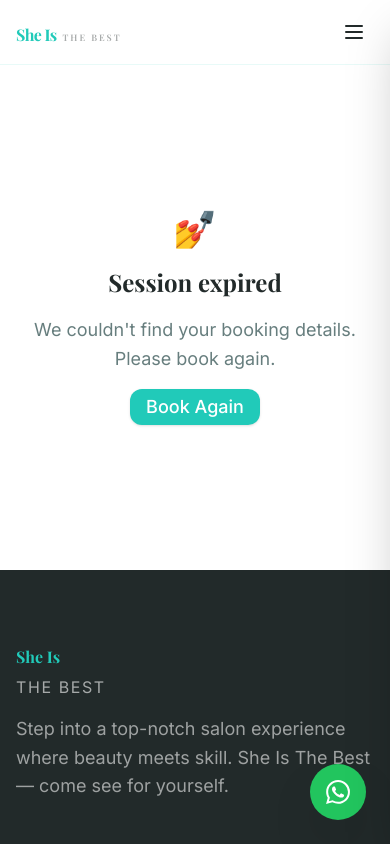
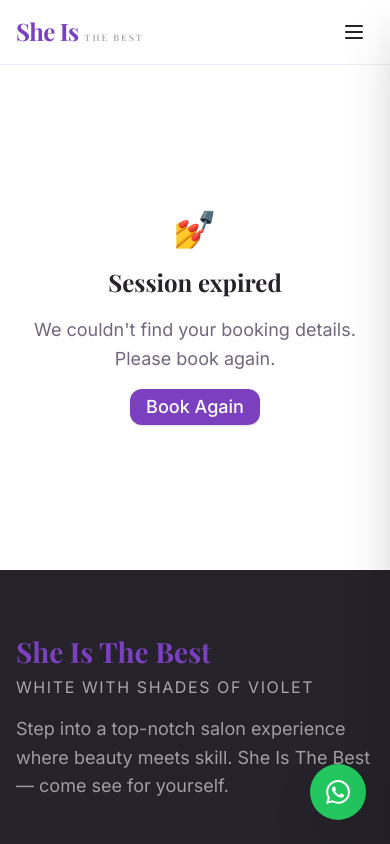
Before and after one commit to Sphile2012/spiffy-treacle-bd7029, a React (Vite) app: page /booking-confirmed in a window 390 px wide. Shown: the top 844 px of the page. Built offline with nearby package versions, Linux system fonts and the light colour scheme; a web font is replaced by a local one.

Commit message:
Change color scheme to white + violet, remove all pink/teal, fix mobile viewport font

```diff
--- a/index.html
+++ b/index.html
@@ -2,6 +2,7 @@
 <html lang="en">
   <head>
     <meta charset="UTF-8" />
+    <meta name="viewport" content="width=device-width, initial-scale=1.0" />
     <link rel="icon" type="image/png" href="/favicon.ico" />
     <title>She Is The Best</title>
   </head>
--- a/src/components/AnnouncementBanner.jsx
+++ b/src/components/AnnouncementBanner.jsx
@@ -7,7 +7,7 @@ const TYPE_STYLES = {
   info:    { banner: "bg-blue-50 border-blue-200 text-blue-900",    icon: "ℹ️" },
   warning: { banner: "bg-amber-50 border-amber-200 text-amber-900", icon: "⚠️" },
   success: { banner: "bg-green-50 border-green-200 text-green-900", icon: "✅" },
-  promo:   { banner: "bg-pink-50 border-pink-200 text-pink-900",    icon: "🎉" },
+  promo:   { banner: "bg-violet-50 border-violet-200 text-violet-900",    icon: "🎉" },
 };
 
 export default function AnnouncementBanner() {
--- a/src/components/Footer.jsx
+++ b/src/components/Footer.jsx
@@ -11,8 +11,8 @@ export default function Footer() {
         <div className="grid grid-cols-1 md:grid-cols-3 gap-12">
           <div>
             <h3 className="font-heading text-2xl font-bold text-background mb-4">
-              <span className="text-primary font-black">She Is</span>
-              <span className="block text-xs font-body font-light tracking-widest text-background/60 uppercase mt-1">The Best</span>
+              <span className="text-primary font-black">She Is The Best</span>
+              <span className="block text-xs font-body font-light tracking-widest text-background/60 uppercase mt-1">White With Shades Of Violet</span>
             </h3>
             <p className="text-sm leading-relaxed opacity-70">
               Step into a top-notch salon experience where beauty meets skill. She Is The Best — come see for yourself.
--- a/src/index.css
+++ b/src/index.css
@@ -9,86 +9,89 @@
     --font-heading: 'Playfair Display', Georgia, serif;
     --font-body: 'Inter', -apple-system, BlinkMacSystemFont, 'Segoe UI', Roboto, sans-serif;
 
-    /* White with shades of turquoise */
+    /* White with shades of violet */
     --background: 0 0% 100%;
-    --foreground: 180 10% 15%;
+    --foreground: 262 10% 15%;
     --card: 0 0% 100%;
-    --card-foreground: 180 10% 15%;
+    --card-foreground: 262 10% 15%;
     --popover: 0 0% 100%;
-    --popover-foreground: 180 10% 15%;
-    --primary: 174 72% 46%;
+    --popover-foreground: 262 10% 15%;
+    /* Primary: Violet shade */
+    --primary: 268 50% 50%;
     --primary-foreground: 0 0% 100%;
-    --secondary: 174 50% 95%;
-    --secondary-foreground: 174 30% 25%;
-    --muted: 180 20% 96%;
-    --muted-foreground: 180 10% 45%;
-    --accent: 174 50% 88%;
-    --accent-foreground: 174 30% 15%;
+    /* Secondary: Light violet */
+    --secondary: 262 60% 96%;
+    --secondary-foreground: 262 50% 25%;
+    /* Muted: Very light gray with hint of violet */
+    --muted: 262 20% 96%;
+    --muted-foreground: 262 10% 45%;
+    /* Accent: Violet shade */
+    --accent: 262 70% 55%;
+    --accent-foreground: 0 0% 100%;
     --destructive: 0 84.2% 60.2%;
     --destructive-foreground: 0 0% 98%;
-    --border: 180 20% 90%;
-    --input: 180 20% 90%;
-    --ring: 174 72% 46%;
-    --chart-1: 174 72% 46%;
-    --chart-2: 174 50% 60%;
-    --chart-3: 174 40% 52%;
-    --chart-4: 174 35% 65%;
-    --chart-5: 174 28% 55%;
-    --gold: 174 72% 46%;
+    --border: 262 20% 90%;
+    --input: 262 20% 90%;
+    --ring: 268 50% 50%;
+    --chart-1: 268 50% 50%;
+    --chart-2: 262 60% 70%;
+    --chart-3: 262 40% 60%;
+    --chart-4: 262 60% 80%;
+    --chart-5: 262 50% 50%;
+    --gold: 262 70% 55%;
     --gold-foreground: 0 0% 100%;
     --radius: 0.75rem;
     --sidebar-background: 0 0% 98%;
-    --sidebar-foreground: 180 10% 20%;
-    --sidebar-primary: 174 72% 46%;
+    --sidebar-foreground: 262 10% 20%;
+    --sidebar-primary: 268 50% 50%;
     --sidebar-primary-foreground: 0 0% 100%;
-    --sidebar-accent: 174 50% 95%;
-    --sidebar-accent-foreground: 174 30% 20%;
-    --sidebar-border: 180 15% 92%;
-    --sidebar-ring: 174 72% 46%;
+    --sidebar-accent: 262 70% 55%;
+    --sidebar-accent-foreground: 0 0% 100%;
+    --sidebar-border: 262 15% 92%;
+    --sidebar-ring: 268 50% 50%;
   }
 
   .dark {
-    --background: 180 10% 8%;
+    --background: 262 10% 8%;
     --foreground: 0 0% 95%;
-    --card: 180 10% 10%;
+    --card: 262 10% 10%;
     --card-foreground: 0 0% 95%;
-    --popover: 180 10% 10%;
+    --popover: 262 10% 10%;
     --popover-foreground: 0 0% 95%;
-    --primary: 174 72% 50%;
+    --primary: 268 50% 55%;
     --primary-foreground: 0 0% 100%;
-    --secondary: 174 30% 20%;
-    --secondary-foreground: 174 50% 90%;
-    --muted: 180 15% 15%;
-    --muted-foreground: 180 10% 65%;
-    --accent: 174 30% 20%;
-    --accent-foreground: 174 50% 90%;
+    --secondary: 262 30% 20%;
+    --secondary-foreground: 262 50% 90%;
+    --muted: 262 15% 15%;
+    --muted-foreground: 262 10% 65%;
+    --accent: 262 70% 55%;
+    --accent-foreground: 0 0% 100%;
     --destructive: 0 62.8% 30.6%;
     --destructive-foreground: 0 0% 98%;
-    --border: 180 15% 20%;
-    --input: 180 15% 20%;
-    --ring: 174 72% 50%;
-    --chart-1: 174 72% 50%;
-    --chart-2: 174 50% 55%;
-    --chart-3: 174 40% 60%;
-    --chart-4: 174 35% 50%;
-    --chart-5: 174 28% 52%;
-    --sidebar-background: 180 10% 8%;
+    --border: 262 15% 20%;
+    --input: 262 15% 20%;
+    --ring: 268 50% 55%;
+    --chart-1: 268 50% 55%;
+    --chart-2: 262 60% 70%;
+    --chart-3: 262 40% 60%;
+    --chart-4: 262 60% 45%;
+    --chart-5: 262 50% 50%;
+    --sidebar-background: 262 10% 8%;
     --sidebar-foreground: 0 0% 95%;
-    --sidebar-primary: 174 72% 50%;
+    --sidebar-primary: 268 50% 55%;
     --sidebar-primary-foreground: 0 0% 100%;
-    --sidebar-accent: 174 30% 20%;
-    --sidebar-accent-foreground: 174 50% 90%;
-    --sidebar-border: 180 15% 20%;
-    --sidebar-ring: 174 72% 50%;
+    --sidebar-accent: 262 70% 55%;
+    --sidebar-accent-foreground: 0 0% 100%;
+    --sidebar-border: 262 15% 20%;
+    --sidebar-ring: 268 50% 55%;
   }
 }
 
 @layer base {
   html {
     scroll-behavior: smooth;
-    font-size: 16px; /* desktop default */
+    font-size: 16px;
     -webkit-text-size-adjust: 100%;
-    text-size-adjust: 100%;
   }
 
   * {
@@ -102,10 +105,6 @@
     line-height: 1.6;
     -webkit-font-smoothing: antialiased;
     -moz-osx-font-smoothing: grayscale;
-  }
-
-  p, span, label, input, textarea, select, button, a, li, td, th {
-    font-size: 1rem;
   }
 
   /* Headings use Playfair Display */
--- a/src/pages/Admin.jsx
+++ b/src/pages/Admin.jsx
@@ -358,7 +358,7 @@ function Dashboard() {
                     { value: "info", label: "ℹ️ Info", color: "bg-blue-50 border-blue-200 text-blue-800" },
                     { value: "warning", label: "⚠️ Warning", color: "bg-amber-50 border-amber-200 text-amber-800" },
                     { value: "success", label: "✅ Good News", color: "bg-green-50 border-green-200 text-green-800" },
-                    { value: "promo", label: "🎉 Promo", color: "bg-pink-50 border-pink-200 text-pink-800" },
+                    { value: "promo", label: "🎉 Promo", color: "bg-violet-50 border-violet-200 text-violet-800" },
                   ].map(t => (
                     <button key={t.value} type="button"
                       onClick={() => setNewType(t.value)}
@@ -387,7 +387,7 @@ function Dashboard() {
                     info: "bg-blue-50 border-blue-200 text-blue-900",
                     warning: "bg-amber-50 border-amber-200 text-amber-900",
                     success: "bg-green-50 border-green-200 text-green-900",
-                    promo: "bg-pink-50 border-pink-200 text-pink-900",
+                    promo: "bg-violet-50 border-violet-200 text-violet-900",
                   };
                   const icons = { info: "ℹ️", warning: "⚠️", success: "✅", promo: "🎉" };
                   const isEditing = editingAnn?.id === a.id;
--- a/src/pages/Gallery.jsx
+++ b/src/pages/Gallery.jsx
@@ -54,7 +54,7 @@ export default function Gallery() {
           whileInView={{ opacity: 1, y: 0 }}
           viewport={{ once: true }}
           className="text-center mt-16 p-10 rounded-3xl"
-          style={{ background: "linear-gradient(135deg, #f0fdfa, #e0f7f5)", border: "1px solid rgba(20,184,166,0.15)" }}
+          style={{ background: "linear-gradient(135deg, #f5f3ff, #ede9fe)", border: "1px solid rgba(111,64,191,0.12)" }}
         >
           <span className="text-4xl block mb-4">💅🪭🌸</span>
           <h3 className="font-heading text-2xl font-bold text-foreground mb-3 italic">
--- a/src/pages/Services.jsx
+++ b/src/pages/Services.jsx
@@ -124,7 +124,7 @@ export default function Services() {
           whileInView={{ opacity: 1, y: 0 }}
           viewport={{ once: true }}
           className="mt-16 rounded-3xl overflow-hidden"
-          style={{ background: "linear-gradient(135deg, #fdf6f7, #fef9f0)" }}
+          style={{ background: "linear-gradient(135deg, #f5f3ff, #ede9fe)" }}
         >
           <div className="p-8 sm:p-12 text-center border border-primary/10 rounded-3xl">
             <span className="text-4xl mb-4 block">💳</span>
@@ -143,7 +143,7 @@ export default function Services() {
           initial={{ opacity: 0, y: 20 }}
           whileInView={{ opacity: 1, y: 0 }}
           viewport={{ once: true }}
-          className="mt-12 bg-rose-50 border border-rose-200 rounded-3xl p-8 sm:p-10"
+          className="mt-12 bg-violet-50 border border-violet-200 rounded-3xl p-8 sm:p-10"
         >
           <div className="text-center mb-6">
             <span className="text-3xl">⏰</span>
```
Also changed, not shown: src/components/AdminAnalytics.jsx (+7 -7 lines), src/pages/BookingConfirmed.jsx (+8 -8 lines).
